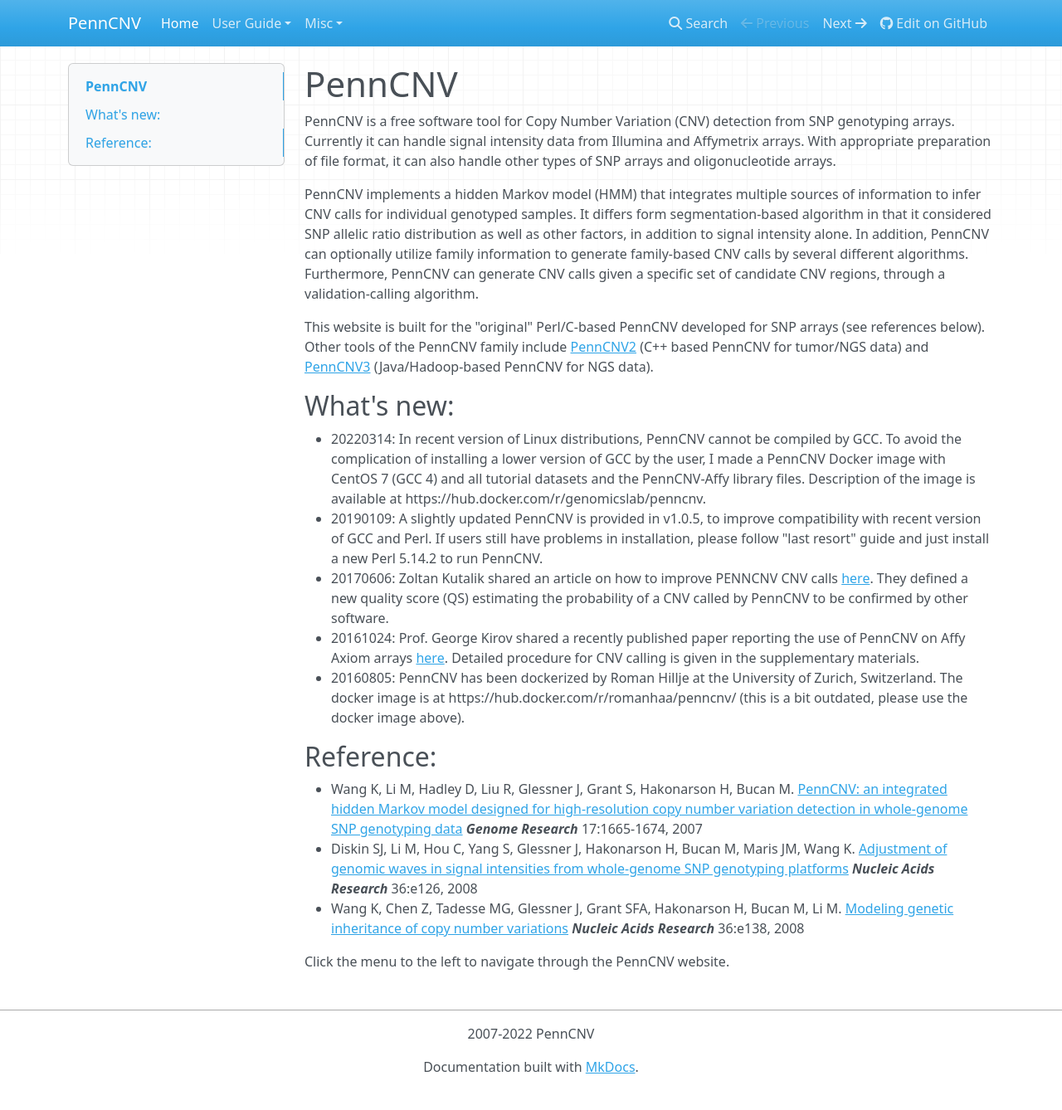
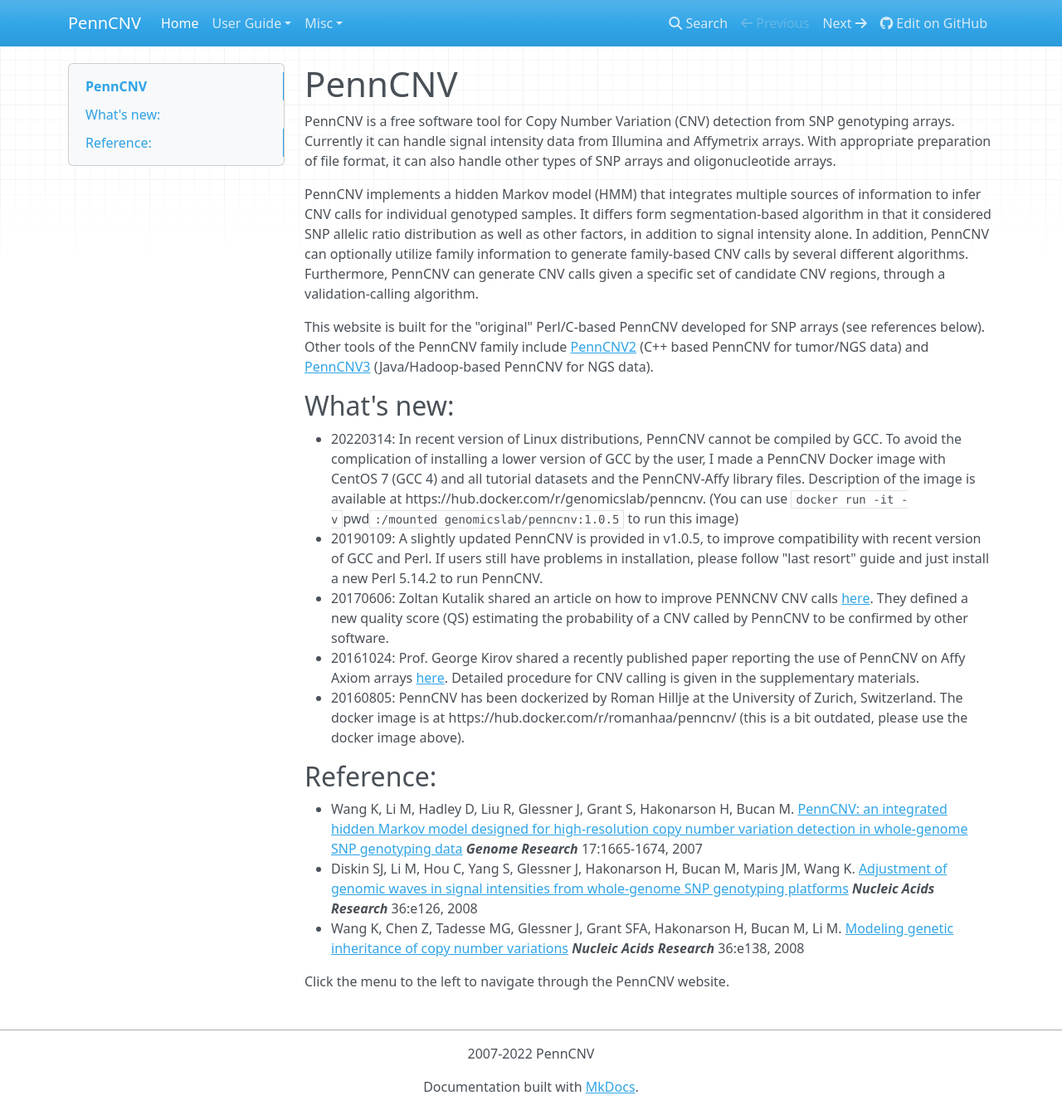
Before and after one commit to WGLab/PennCNV, an MkDocs documentation site: the page built from docs/index.md, in a window 1280 px wide and 1338 px high. Shown: the whole window at 83% size. Built offline with MkDocs 1.6.1, drawn with Linux system fonts in a browser that asks for light colours; nearby versions of some CDN libraries.

Commit message:
Update index.md

```diff
--- a/docs/index.md
+++ b/docs/index.md
@@ -8,7 +8,7 @@
 
 ## What's new:
 
-- 20220314: In recent version of Linux distributions, PennCNV cannot be compiled by GCC. To avoid the complication of installing a lower version of GCC by the user, I made a PennCNV Docker image with CentOS 7 (GCC 4) and all tutorial datasets and the PennCNV-Affy library files. Description of the image is available at https://hub.docker.com/r/genomicslab/penncnv.
+- 20220314: In recent version of Linux distributions, PennCNV cannot be compiled by GCC. To avoid the complication of installing a lower version of GCC by the user, I made a PennCNV Docker image with CentOS 7 (GCC 4) and all tutorial datasets and the PennCNV-Affy library files. Description of the image is available at https://hub.docker.com/r/genomicslab/penncnv. (You can use `docker run -it -v `pwd`:/mounted genomicslab/penncnv:1.0.5` to run this image)
 - 20190109: A slightly updated PennCNV is provided in v1.0.5, to improve compatibility with recent version of GCC and Perl. If users still have problems in installation, please follow "last resort" guide and just install a new Perl 5.14.2 to run PennCNV.
 - 20170606: Zoltan Kutalik shared an article on how to improve PENNCNV CNV calls [here](https://www.ncbi.nlm.nih.gov/pubmed/27402902). They defined a new quality score (QS) estimating the probability of a CNV called by PennCNV to be confirmed by other software.
 - 20161024: Prof. George Kirov shared a recently published paper reporting the use of PennCNV on Affy Axiom arrays [here](https://pubmed.ncbi.nlm.nih.gov/27773354/). Detailed procedure for CNV calling is given in the supplementary materials.
```
